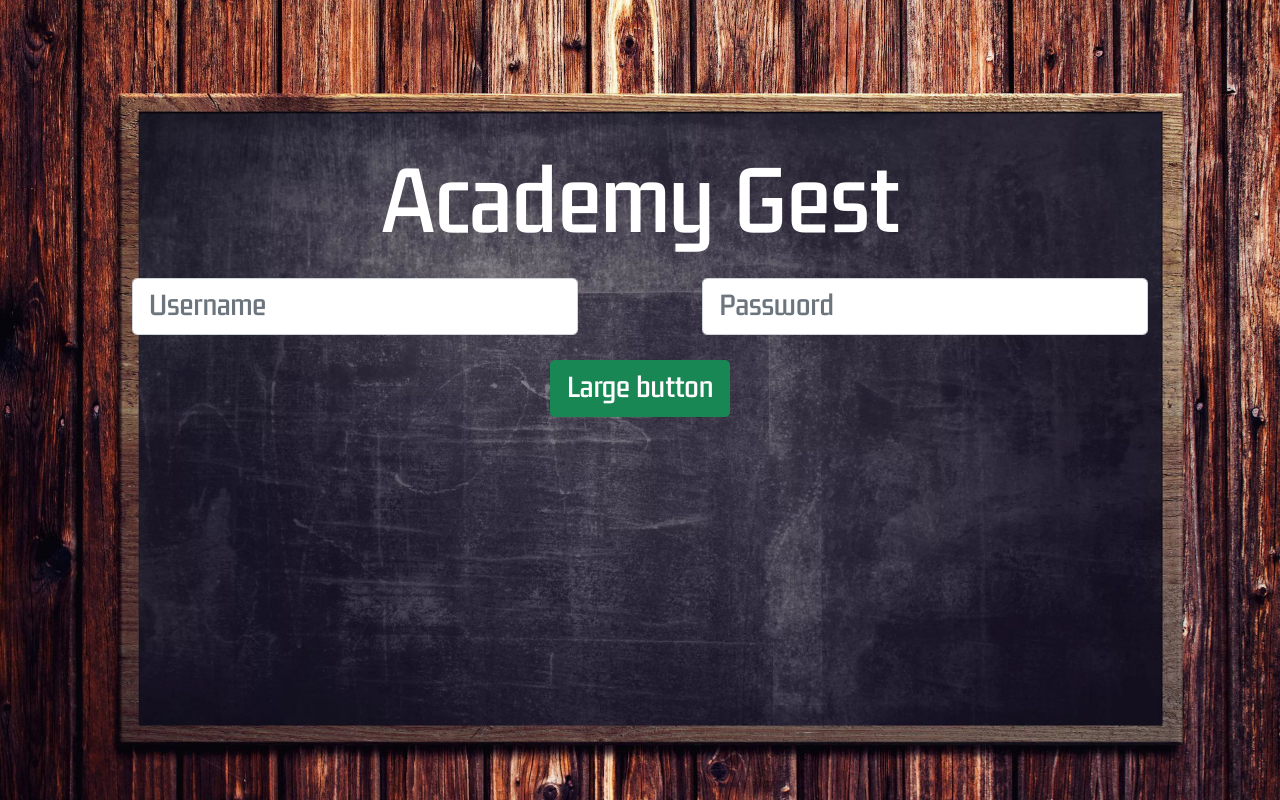
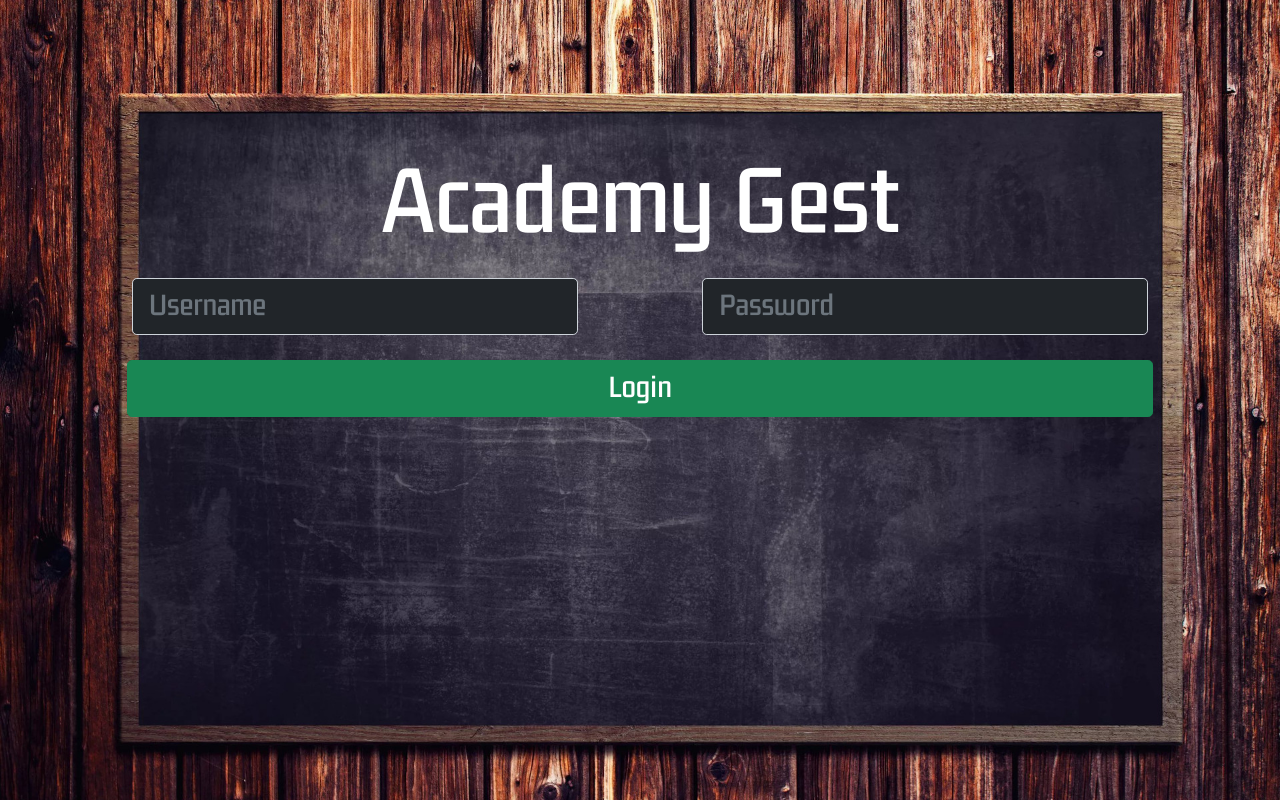
Before and after one commit to raultorres2603/academy-gestion, a React (Create React App) app: page / in a window 1280 px wide. Built offline with nearby package versions, Linux system fonts and the light colour scheme.

Commit message:
Better CSS

```diff
--- a/src/components/RegLogForm.js
+++ b/src/components/RegLogForm.js
@@ -20,7 +20,7 @@ class RegLogForm extends React.Component {
                   <div className="row">
                     <div className="col-md-6">
                       <input
-                        className="form-control form-control-lg inputForm"
+                        className="form-control form-control-lg inputForm bg-dark text-white"
                         type="text"
                         placeholder="Username"
                         name="username"
@@ -29,7 +29,7 @@ class RegLogForm extends React.Component {
                     </div>
                     <div className="col-md-6">
                       <input
-                        className="form-control form-control-lg inputForm"
+                        className="form-control form-control-lg inputForm bg-dark text-white"
                         type="password"
                         placeholder="Password"
                         name="password"
@@ -39,12 +39,14 @@ class RegLogForm extends React.Component {
                   </div>
                   <div className="row buttonLogin">
                     <div className="col-md-12">
-                      <button
-                        type="button"
-                        class="btn btn-success btn-lg inputForm"
-                      >
-                        Large button
-                      </button>
+                      <div className="d-grid gap-2">
+                        <button
+                          type="button"
+                          class="btn btn-success btn-lg buttonForm"
+                        >
+                          Login
+                        </button>
+                      </div>
                     </div>
                   </div>
                 </form>
--- a/src/css/main.css
+++ b/src/css/main.css
@@ -18,8 +18,14 @@
 
 .buttonLogin {
   margin-top: 2vw;
+  margin-left: 3%;
+  margin-right: 3%;
 }
 
 .titleForm {
   margin-bottom: 1vw;
 }
+
+.buttonForm {
+  font-size: 2vw;
+}
```
